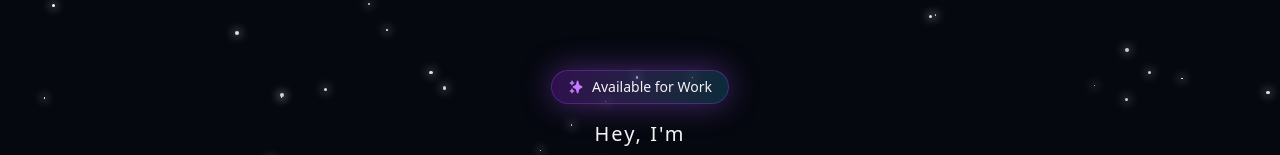
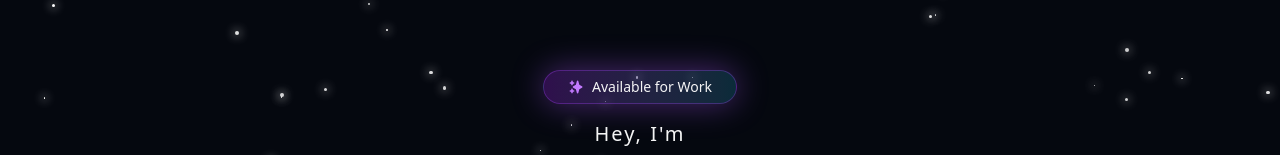
Before and after one commit to wajahat-kamal/Dev-Portfolio, a React (Vite) app: page / in a window 1280 px wide. Shown: the part 153-308 px from the top of the page. Built offline with nearby package versions, Linux system fonts and the light colour scheme.

Commit message:
Update HeroSection badge padding: increase horizontal padding from 4 to 6 for improved visual balance.

```diff
--- a/src/components/HeroSection.jsx
+++ b/src/components/HeroSection.jsx
@@ -23,7 +23,7 @@ export default function HeroSection() {
       <div className="mx-auto mt-15 max-w-6xl px-6 text-center">
         {/* Availability badge */}
         <span
-          className="inline-flex items-center rounded-full border border-purple-500/30 bg-gradient-to-r from-purple-900/50 to-cyan-900/50 px-4 py-1.5 text-sm text-zinc-100"
+          className="inline-flex items-center rounded-full border border-purple-500/30 bg-gradient-to-r from-purple-900/50 to-cyan-900/50 px-6 py-1.5 text-sm text-zinc-100"
           style={{
             boxShadow: "0 0 32px rgba(168, 85, 247, 0.42)",
           }}
```
